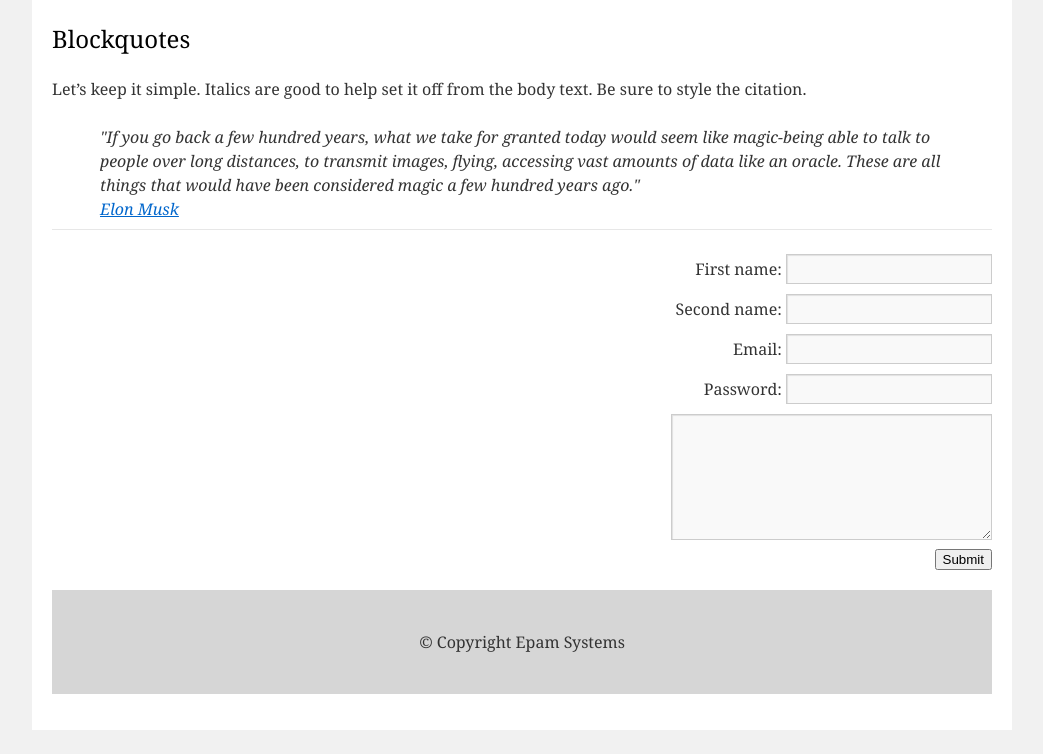
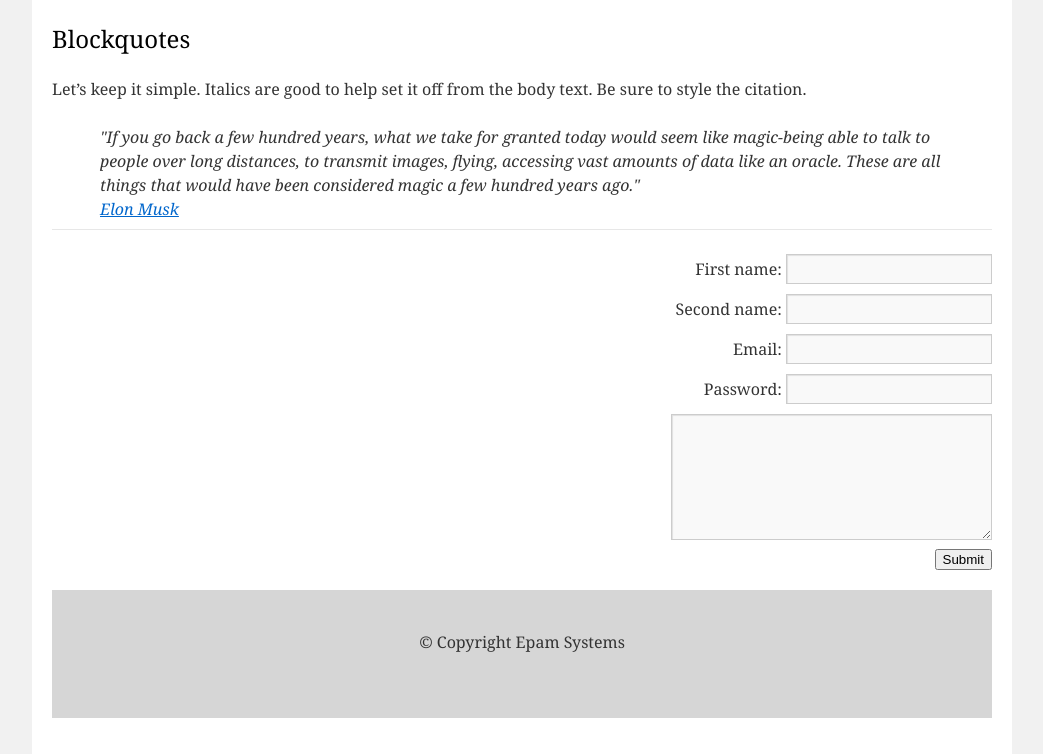
Before and after one commit to OleksiiSamutin/FL-11, a plain HTML site: page FL11_HW1/homework/index.html in a window 1280 px wide. Shown: the part 2784-3538 px from the top of the page, without its empty margins (118-1161 px from the left). Before the commit the page ends 3514 px from the top, so only its background shows below. Drawn offline with Linux system fonts and the light colour scheme.

Commit message:
Add content of footer in <p>

```diff
--- a/FL11_HW1/homework/index.html
+++ b/FL11_HW1/homework/index.html
@@ -225,7 +225,7 @@ both           spaces and
 
           </main>
           <footer>
-            &copy Copyright Epam Systems
+            <p>&copy Copyright Epam Systems</p>
           </footer>
         </div>
       </div>
```
